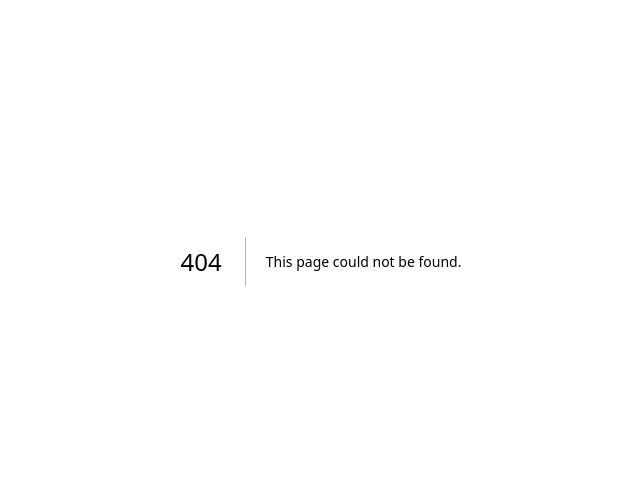
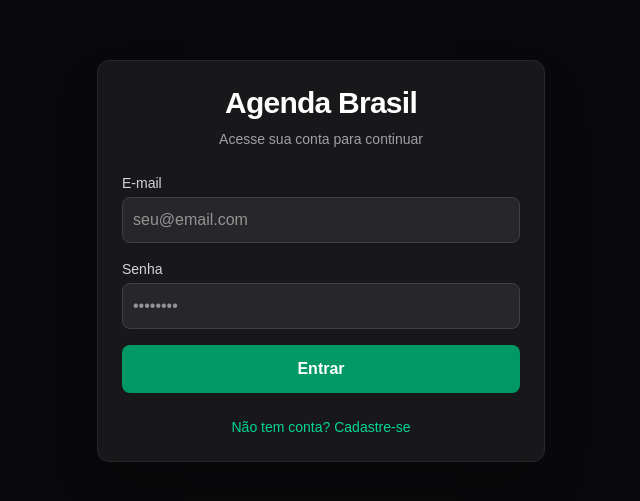
Before and after one commit to Sucegan/Agenda-Brasil, a Next.js app: page /login in a window 1280 px wide. Before the commit this address had no page. Shown: the part 139-640 px from the top of the page, without its empty margins (319-959 px from the left). Built offline with nearby package versions, Linux system fonts and the light colour scheme; no server answers.

Commit message:
Atualiza login

```diff
--- /dev/null
+++ b/app/login/page.tsx
@@ -0,0 +1,146 @@
+'use client';
+
+import { useState } from 'react';
+import { supabase } from '@/lib/supabase';
+import { useRouter } from 'next/navigation';
+
+export default function Home() {
+  const [isSignUp, setIsSignUp] = useState(false);
+  const [email, setEmail] = useState('');
+  const [password, setPassword] = useState('');
+  const [nome, setNome] = useState('');
+  const [tipo, setTipo] = useState<'cliente' | 'barbeiro'>('cliente');
+  const [mensagem, setMensagem] = useState('');
+  const [loading, setLoading] = useState(false);
+
+  const router = useRouter();
+
+  const handleAuth = async (e: React.FormEvent) => {
+    e.preventDefault();
+    setLoading(true);
+    setMensagem('');
+
+    if (isSignUp) {
+      const { error } = await supabase.auth.signUp({
+        email,
+        password,
+        options: {
+          data: {
+            nome,
+            tipo,
+          },
+        },
+      });
+
+      if (error) {
+        setMensagem(`Erro no cadastro: ${error.message}`);
+      } else {
+        setMensagem('Cadastro realizado com sucesso! Se necessário, verifique seu e-mail.');
+      }
+    } else {
+      const { error } = await supabase.auth.signInWithPassword({
+        email,
+        password,
+      });
+
+      if (error) {
+        setMensagem(`Erro no login: ${error.message}`);
+      } else {
+        setMensagem('Login realizado com sucesso!');
+      }
+    }
+
+    setLoading(false);
+  };
+
+  return (
+    <main className="flex min-h-screen items-center justify-center bg-zinc-950 p-4 text-white">
+      <div className="w-full max-w-md rounded-xl border border-zinc-800 bg-zinc-900 p-6 shadow-2xl">
+        <h1 className="mb-2 text-center text-3xl font-bold tracking-tight">Agenda Brasil</h1>
+        <p className="mb-6 text-center text-sm text-zinc-400">
+          {isSignUp ? 'Crie sua conta para agendar ou gerenciar' : 'Acesse sua conta para continuar'}
+        </p>
+
+        <form onSubmit={handleAuth} className="space-y-4">
+          {isSignUp && (
+            <>
+              <div>
+                <label className="mb-1 block text-sm font-medium text-zinc-300">Nome Completo</label>
+                <input
+                  type="text"
+                  required
+                  value={nome}
+                  onChange={(e) => setNome(e.target.value)}
+                  className="w-full rounded-lg border border-zinc-700 bg-zinc-800 p-2.5 text-white focus:border-emerald-500 focus:outline-none"
+                  placeholder="Seu nome"
+                />
+              </div>
+
+              <div>
+                <label className="mb-1 block text-sm font-medium text-zinc-300">Tipo de Conta</label>
+                <select
+                  value={tipo}
+                  onChange={(e) => setTipo(e.target.value as 'cliente' | 'barbeiro')}
+                  className="w-full rounded-lg border border-zinc-700 bg-zinc-800 p-2.5 text-white focus:border-emerald-500 focus:outline-none"
+                >
+                  <option value="cliente">Cliente (Quero agendar)</option>
+                  <option value="barbeiro">Barbeiro / Barbearia</option>
+                </select>
+              </div>
+            </>
+          )}
+
+          <div>
+            <label className="mb-1 block text-sm font-medium text-zinc-300">E-mail</label>
+            <input
+              type="email"
+              required
+              value={email}
+              onChange={(e) => setEmail(e.target.value)}
+              className="w-full rounded-lg border border-zinc-700 bg-zinc-800 p-2.5 text-white focus:border-emerald-500 focus:outline-none"
+              placeholder="seu@email.com"
+            />
+          </div>
+
+          <div>
+            <label className="mb-1 block text-sm font-medium text-zinc-300">Senha</label>
+            <input
+              type="password"
+              required
+              value={password}
+              onChange={(e) => setPassword(e.target.value)}
+              className="w-full rounded-lg border border-zinc-700 bg-zinc-800 p-2.5 text-white focus:border-emerald-500 focus:outline-none"
+              placeholder="••••••••"
+            />
+          </div>
+
+          <button
+            type="submit"
+            disabled={loading}
+            className="w-full rounded-lg bg-emerald-600 py-3 font-semibold text-white hover:bg-emerald-500 transition-colors disabled:opacity-50"
+          >
+            {loading ? 'Carregando...' : isSignUp ? 'Cadastrar' : 'Entrar'}
+          </button>
+        </form>
+
+        {mensagem && (
+          <p className="mt-4 rounded border border-zinc-700 bg-zinc-800/50 p-3 text-center text-sm text-zinc-200">
+            {mensagem}
+          </p>
+        )}
+
+        <div className="mt-6 text-center text-sm">
+          <button
+            onClick={() => {
+              setIsSignUp(!isSignUp);
+              setMensagem('');
+            }}
+            className="text-emerald-400 hover:underline"
+          >
+            {isSignUp ? 'Já tem uma conta? Faça login' : 'Não tem conta? Cadastre-se'}
+          </button>
+        </div>
+      </div>
+    </main>
+  );
+}
```
